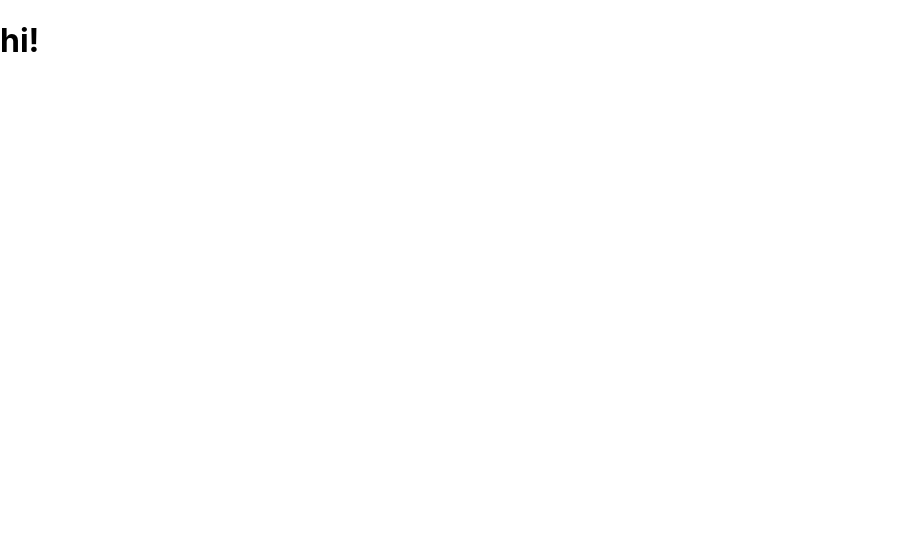
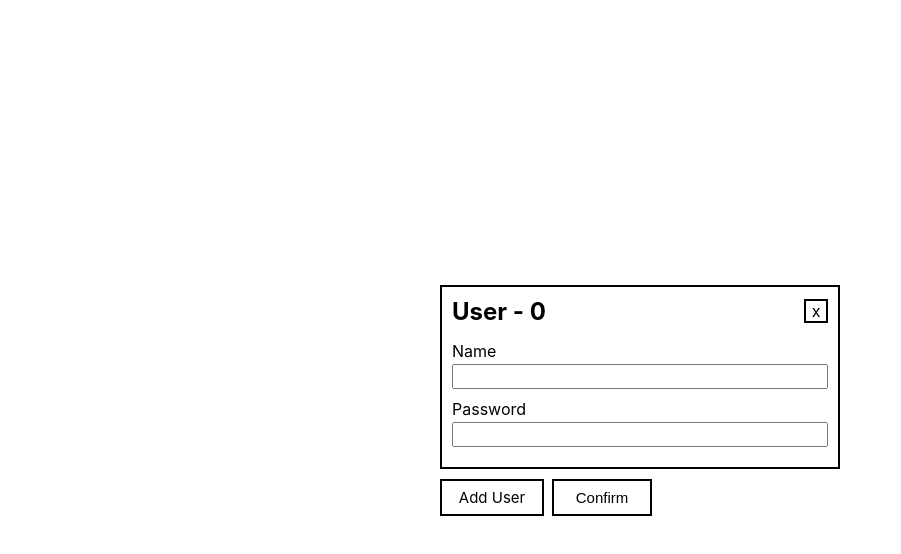
Before and after one commit to beom-jun-kim/FE_dev_test_submit, a React (Create React App) app in the folder test-03/form-project/: page / in a window 1280 px wide. Shown: the top 554 px of the page, without its empty margins (0-901 px from the left). Built offline with nearby package versions, Linux system fonts and the light colour scheme.

Commit message:
3번과제 퍼블리싱

```diff
--- a/test-03/form-project/src/App.js
+++ b/test-03/form-project/src/App.js
@@ -1,6 +1,114 @@
+import styled from "styled-components";
+
+const Wrapper = styled.div`
+  height: 100vh;
+  display: flex;
+  align-items: center;
+  justify-content: center;
+`;
+
+const Box = styled.div``;
+
+const Form = styled.form`
+  width: 400px;
+`;
+
+const FormWrap = styled.div`
+  border: 2px solid black;
+  padding: 10px;
+  margin-bottom: 10px;
+`;
+
+const TitleBox = styled.div`
+  display: flex;
+  justify-content: space-between;
+  align-items: center;
+  margin-bottom: 15px;
+`;
+
+const Title = styled.h2`
+  margin: 0;
+`;
+
+const DeleteBtn = styled.div`
+  text-align: center;
+  border: 2px solid;
+  line-height: 20px;
+  width: 20px;
+  height: 20px;
+`;
+
+const Delete = styled.div`
+  cursor: pointer;
+  &:hover {
+    background: black;
+    color: white;
+  }
+`;
+
+const Name = styled.label`
+  display: block;
+`;
+
+const Password = styled(Name)``;
+
+const Input = styled.input`
+  width: 100%;
+  height: 25px;
+  margin: 3px 0 10px 0;
+  box-sizing: border-box;
+`;
+
+const AddUserBox = styled.div`
+  border: 2px solid;
+  display: inline-block;
+  margin-right: 8px;
+  line-height: 33px;
+  text-align: center;
+`;
+
+const AddUser = styled.div`
+  font-size: 15px;
+  cursor: pointer;
+  width: 100px;
+  height: 33px;
+  &:hover {
+    background: black;
+    color: white;
+    border: transparent;
+  }
+`;
+
+const Confirm = styled(AddUser)`
+  height: 37px;
+  background: none;
+  border-style: solid;
+`;
+
 function App() {
   return (
-    <h1>hi!</h1>
+    <Wrapper>
+      <Box>
+        <Form>
+          <FormWrap>
+            <TitleBox>
+              <Title>User - 0</Title>
+              <DeleteBtn>
+                <Delete>x</Delete>
+              </DeleteBtn>
+            </TitleBox>
+            <Name>Name</Name>
+            <Input />
+            <Password>Password</Password>
+            <Input />
+          </FormWrap>
+          <AddUserBox>
+            <AddUser>Add User</AddUser>
+          </AddUserBox>
+          <Confirm as="button">Confirm</Confirm>
+        </Form>
+      </Box>
+    </Wrapper>
   );
 }
 
```
